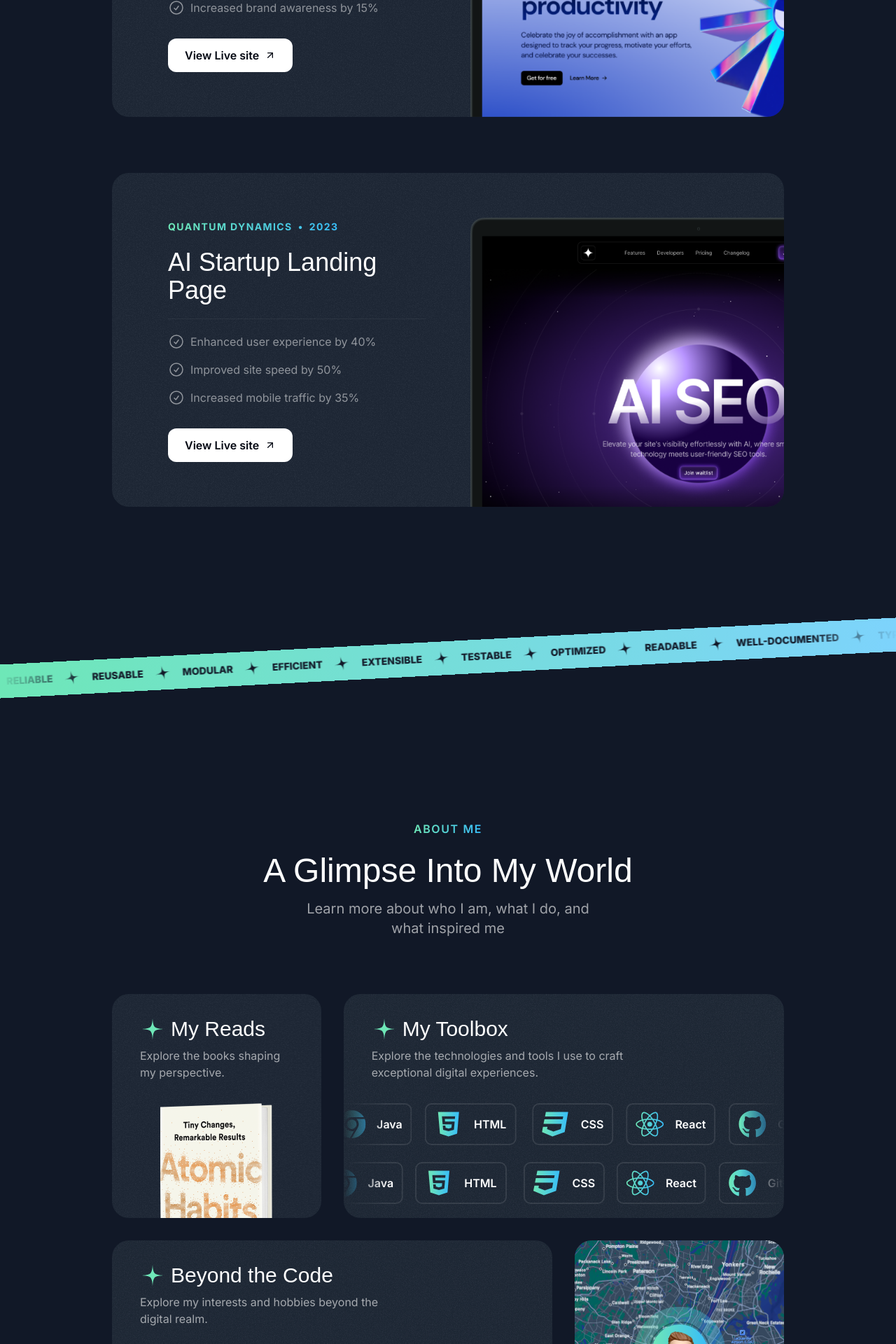
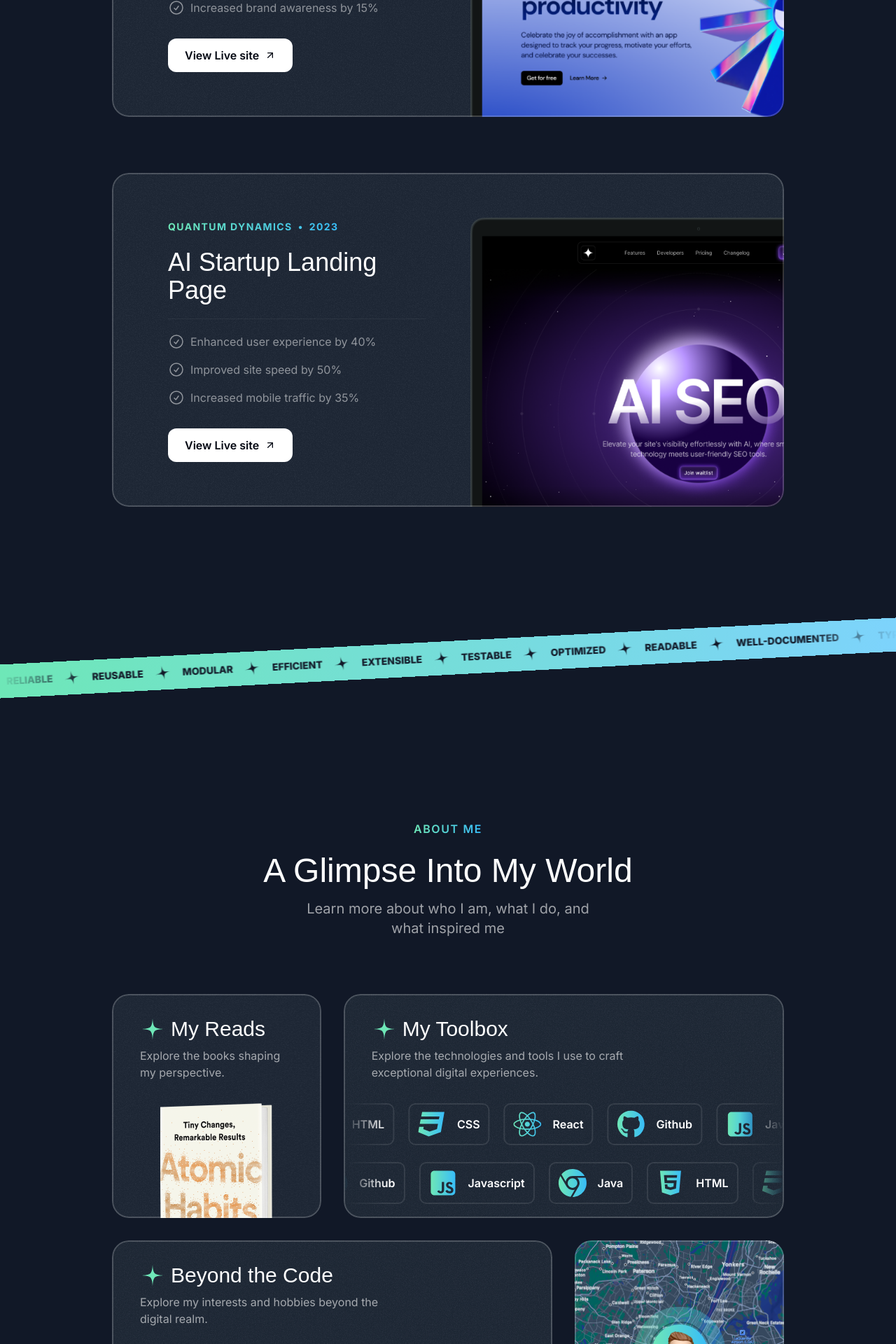
Before and after one commit to LocDuong112/loc-portfolio, a Next.js app: page / in a window 1280 px wide. Shown: the part 2101-4021 px from the top of the page at 70% size. Built offline with nearby package versions, Linux system fonts and the light colour scheme; a web font is replaced by a local one.

Commit message:
minor fix

```diff
--- a/src/components/Card.tsx
+++ b/src/components/Card.tsx
@@ -4,7 +4,7 @@ import { ComponentPropsWithoutRef, PropsWithChildren } from "react";
 
 export const Card = ({ className, children, ...other }: ComponentPropsWithoutRef<"div">) => {
     return (
-        <div className={twMerge("bg-gray-800 rounded-3xl relative z-0 overflow-hidden after:z-10 after:content-[''] after:absolute after:inset-0 after:outline-2 after:outline after:outline-offset-2 after:rounded-3xl after:outline-white/20 after:pointer-events-none", className)}
+        <div className={twMerge("bg-gray-800 rounded-3xl relative z-0 overflow-hidden after:z-10 after:content-[''] after:absolute after:inset-0 after:outline-2 after:outline after:-outline-offset-2 after:rounded-3xl after:outline-white/20 after:pointer-events-none", className)}
             {...other}
         >
             <div className="absolute inset-0 -z-10 opacity-5" style={{
--- a/src/components/ToolboxItems.tsx
+++ b/src/components/ToolboxItems.tsx
@@ -12,11 +12,11 @@ export const ToolboxItems = ({ items, className, itemsWrapperClassName }: {
 }) => {
     return (
         <div className={twMerge("flex [mask-image:linear-gradient(to_right,transparent,black_10%,black_90%,transparent)] ", className)}>
-            <div className="flex flex-none py-0.5 gap-6 pr-6">
+            <div className={twMerge("flex flex-none py-0.5 gap-6 pr-6", itemsWrapperClassName)}>
                 {[...new Array(2)].fill(0).map((_, idx) => (
                     <Fragment key={idx}>
                         {items.map(item => (
-                            <div key={item.title} className={twMerge("inline-flex items-center gap-4 py-2 px-3 outline outline-2 outline-white/10 rounded-lg ", itemsWrapperClassName)}>
+                            <div key={item.title} className="inline-flex items-center gap-4 py-2 px-3 outline outline-2 outline-white/10 rounded-lg ">
                                 <TechIcon component={item.iconType} />
                                 <span className="font-semibold">{item.title}</span>
                             </div>
--- a/src/sections/About.tsx
+++ b/src/sections/About.tsx
@@ -113,9 +113,14 @@ export const AboutSection = () => {
                 title="My Toolbox"
                 description="Explore the technologies and tools I use to craft exceptional digital experiences."
                 className="" />
-              <ToolboxItems items={toolboxItems} className="" itemsWrapperClassName="animate-move-left-sm [animation-duration:2s]" />
-              <ToolboxItems items={toolboxItems} className="mt-6"
-                itemsWrapperClassName="animate-move-right-sm [animation-duration:10s]" />
+              <ToolboxItems
+                items={toolboxItems}
+                className=""
+                itemsWrapperClassName="animate-move-left-sm [animation-duration:30s]" />
+              <ToolboxItems
+                items={toolboxItems}
+                className="mt-6"
+                itemsWrapperClassName="animate-move-right-sm [animation-duration:20s]" />
             </Card>
           </div>
 
--- a/src/sections/Projects.tsx
+++ b/src/sections/Projects.tsx
@@ -59,7 +59,7 @@ export const ProjectsSection = () => {
               key={project.title}
               className="px-8 pt-8 pb-0 md:pt-12 md:px-10 lg:pt-16 lg:px-20 sticky"
               style={{
-                top: `calc(64px + ${projectIdx * 90}px`
+                top: `calc(64px + ${projectIdx * 40}px`
               }}>
 
               <div className="lg:grid lg:grid-cols-2 lg:gap-16">
--- a/tailwind.config.ts
+++ b/tailwind.config.ts
@@ -52,16 +52,12 @@ const config: Config = {
             transform: 'translateX(0%)'
           },
           '100%': {
-            transform: 'translateX(-80%)'
+            transform: 'translateX(-50%)'
           }
         },
         'move-right-sm': {
-          '0%': {
-            transform: 'translateX(-80%)'
-          },
-          '100%': {
-            transform: 'translateX(0%)'
-          }
+          '0%': { transform: 'translateX(-50%)' }, // Start far left
+          '100%': { transform: 'translateX(0%)' } // End at rest position
         }
       }
     },
```
